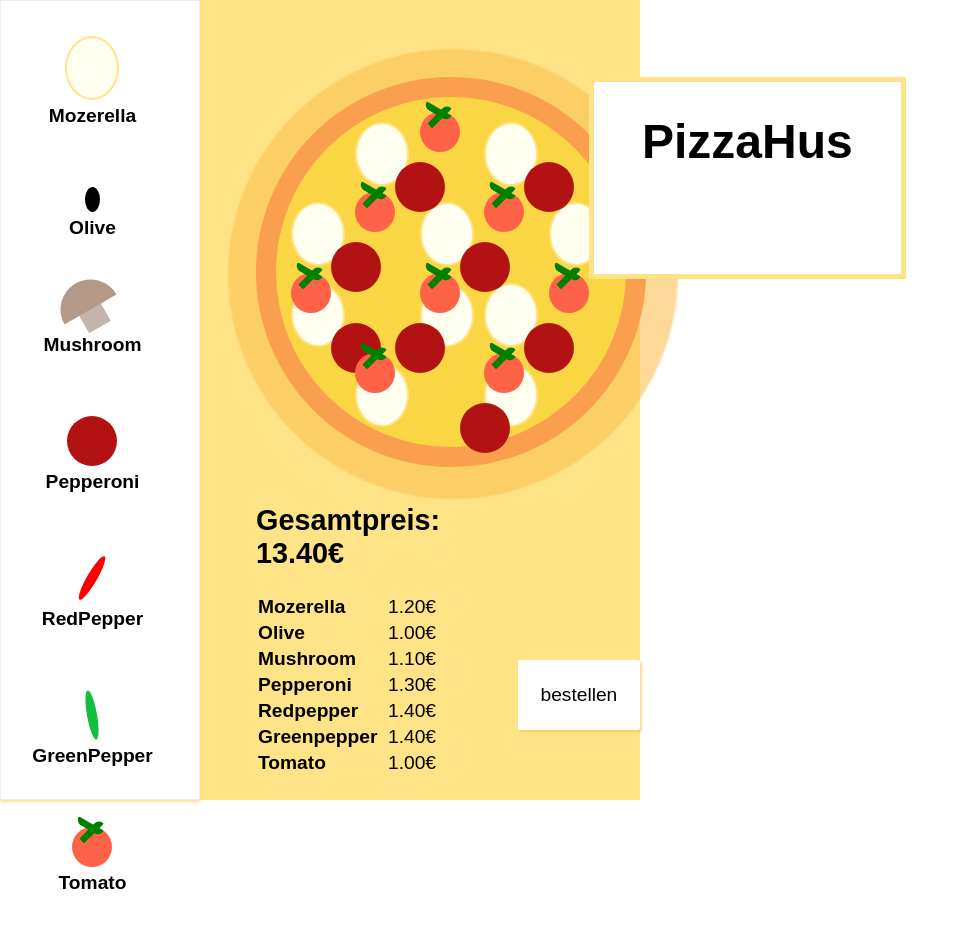
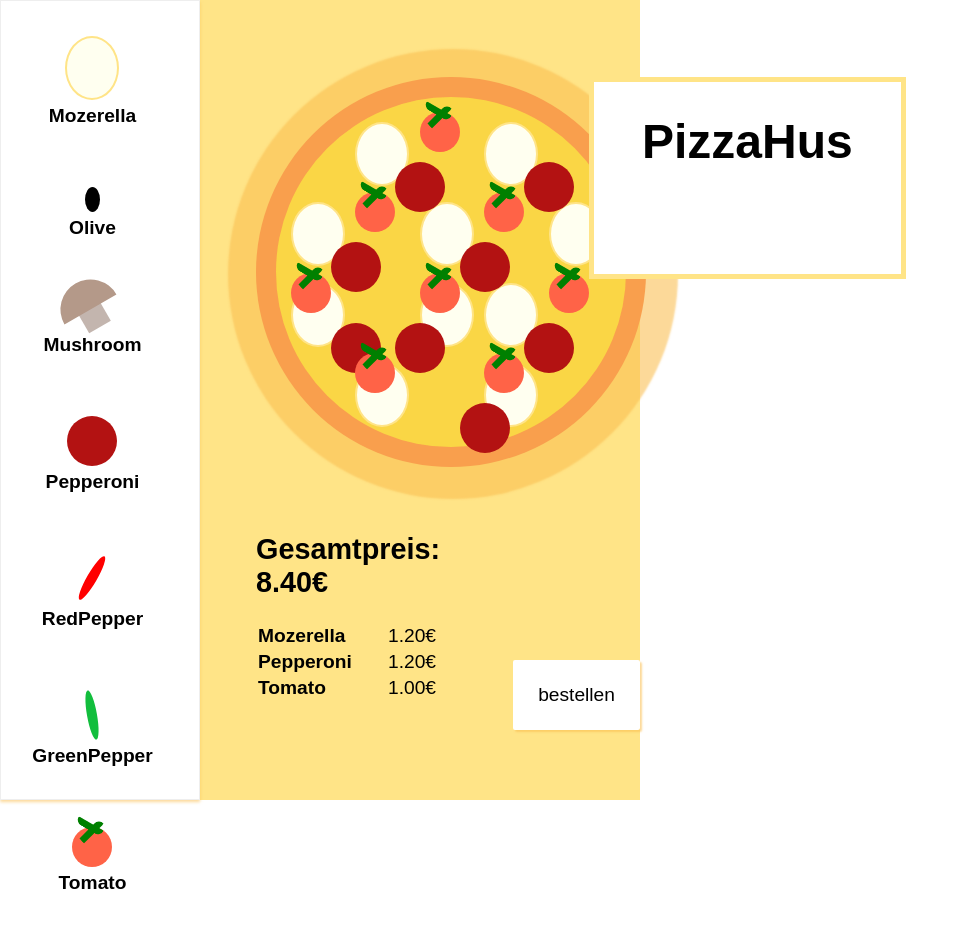
Before and after one commit to MarlenaFlueh/react-pizza-builder, a React (Create React App) app: page / in a window 1280 px wide. Shown: the whole page, without its empty margins (0-969 px from the left). Built offline with nearby package versions, Linux system fonts and the light colour scheme.

Commit message:
improve files

```diff
--- a/src/components/OrderOverview/OrderOverview.js
+++ b/src/components/OrderOverview/OrderOverview.js
@@ -1,5 +1,8 @@
 import React, { Component } from "react";
 import styled from "styled-components";
+
+import * as utils from "../../utils";
+import Button from "./Button";
 
 const Ing = styled.label`
   display: block;
@@ -28,37 +31,15 @@ const Col = styled.div`
   margin: auto;
 `;
 
-const Button = styled.button`
-  text-decoration: none;
-  border: none;
-  margin: 180px auto 0 0;
-  box-shadow: 2px 2px 2px #fabe5094;
-  border-radius: 2px;
-  background-color: white;
-  height: 70px;
-  width: 130px;
-  font: inherit;
-
-  &:hover {
-    color: grey;
-    cursor: pointer;
-  }
-`;
-
 class OrderOverview extends Component {
   render() {
-    let ingredientsArray = [];
-    for (let key in this.props.ingredients) {
-      ingredientsArray.push({ id: key, config: this.props.ingredients[key] });
-    }
-
-    let ingredients = ingredientsArray.map(ing => {
-      if (ing.config.selected) {
+    const ingredients = Object.keys(this.props.ings).map(ing => {
+      if (this.props.ings[ing] === 1) {
         return (
-          <div key={ing.id}>
+          <div key={ing}>
             <Span>
-              <Ing>{ing.config.name}</Ing>
-              {ing.config.price.toFixed(2)}€
+              <Ing>{ing}</Ing>
+              {utils.prices[ing].toFixed(2)}€
             </Span>
           </div>
         );
--- a/src/container/Pizza/Pizza.js
+++ b/src/container/Pizza/Pizza.js
@@ -5,8 +5,6 @@ import { connect } from "react-redux";
 import * as actions from "../../actions/";
 import PizzaBuilder from "../../components/PizzaBuilder/PizzaBuilder";
 import Toolbar from "../../components/Toolbar/Toolbar";
-import * as ingredients from "../../components/PizzaBuilder/Ingredients";
-import * as positions from "../../components/PizzaBuilder/IngredientPosition";
 import Heading from "../../components/Heading/Heading";
 import * as PizzaGrid from "./PizzaGrid";
 import OrderOverview from "../../components/OrderOverview/OrderOverview";
@@ -28,61 +26,6 @@ export const Container = styled.div`
 `;
 
 class Pizza extends Component {
-  state = {
-    ings: {
-      Mozerella: {
-        name: "Mozerella",
-        style: ingredients.Mozerella,
-        position: positions.Mozerella,
-        selected: true,
-        price: 1.2
-      },
-      Olive: {
-        name: "Olive",
-        style: ingredients.Olive,
-        position: positions.Olive,
-        selected: true,
-        price: 1.0
-      },
-      Mushroom: {
-        name: "Mushroom",
-        style: ingredients.Mushroom,
-        position: positions.Mushroom,
-        selected: true,
-        price: 1.1
-      },
-      Pepperoni: {
-        name: "Pepperoni",
-        style: ingredients.Pepperoni,
-        position: positions.Pepperoni,
-        selected: true,
-        price: 1.3
-      },
-      Redpepper: {
-        name: "Redpepper",
-        style: ingredients.RedPepper,
-        position: positions.RedPepper,
-        selected: true,
-        price: 1.4
-      },
-      Greenpepper: {
-        name: "Greenpepper",
-        style: ingredients.GreenPepper,
-        position: positions.GreenPepper,
-        selected: true,
-        price: 1.4
-      },
-      Tomato: {
-        name: "Tomato",
-        style: ingredients.Tomato,
-        position: positions.Tomato,
-        selected: true,
-        price: 1.0
-      }
-    },
-    fullPrice: 13.4
-  };
-
   selectIngHandler = name => {
     if (this.props.ings[name] === 0) {
       this.props.addIngredient(name);
@@ -90,28 +33,6 @@ class Pizza extends Component {
       this.props.removeIngredient(name);
     }
   };
-
-  // changeSelectedHandler = name => {
-  //   let updateSelectedObj = {
-  //     ...this.state.ings[name],
-  //     selected: !this.state.ings[name].selected
-  //   };
-  //   let updateIngs = { ...this.state.ings, [name]: updateSelectedObj };
-
-  //   this.setState(() => {
-  //     if (this.state.ings[name].selected) {
-  //       return {
-  //         ings: updateIngs,
-  //         fullPrice: this.state.fullPrice - this.state.ings[name].price
-  //       };
-  //     } else {
-  //       return {
-  //         ings: updateIngs,
-  //         fullPrice: this.state.fullPrice + this.state.ings[name].price
-  //       };
-  //     }
-  //   });
-  // };
 
   render() {
     return (
@@ -128,8 +49,8 @@ class Pizza extends Component {
         </PizzaGrid.SectionFour>
         <PizzaGrid.SectionFive>
           <OrderOverview
-            ingredients={this.state.ings}
-            fullPrice={this.state.fullPrice}
+            ings={this.props.ings}
+            fullPrice={this.props.fullPrice}
           />
         </PizzaGrid.SectionFive>
       </Container>
@@ -139,7 +60,8 @@ class Pizza extends Component {
 
 const mapStateToProps = state => {
   return {
-    ings: state.ingredients.ings
+    ings: state.ingredients.ings,
+    fullPrice: state.ingredients.fullPrice
   };
 };
 
--- a/src/reducers/ingsReducer.js
+++ b/src/reducers/ingsReducer.js
@@ -1,4 +1,5 @@
 import * as types from "../actions/types";
+import * as utils from "../utils";
 
 const initialState = {
   ings: {
@@ -10,17 +11,7 @@ const initialState = {
     GreenPepper: 0,
     Tomato: 1
   },
-  fullPrice: 6
-};
-
-const prices = {
-  mozerella: 1.2,
-  olive: 1.1,
-  mushroom: 1.3,
-  pepperoni: 1.2,
-  redPepper: 1.3,
-  greenPepper: 1.3,
-  tomato: 1
+  fullPrice: 8.4
 };
 
 const ingsReducer = (state = initialState, action) => {
@@ -31,7 +22,8 @@ const ingsReducer = (state = initialState, action) => {
         ings: {
           ...state.ings,
           [action.payload]: 1
-        }
+        },
+        fullPrice: state.fullPrice + utils.prices[action.payload]
       };
     case types.REMOVE_INGREDIENT:
       return {
```
